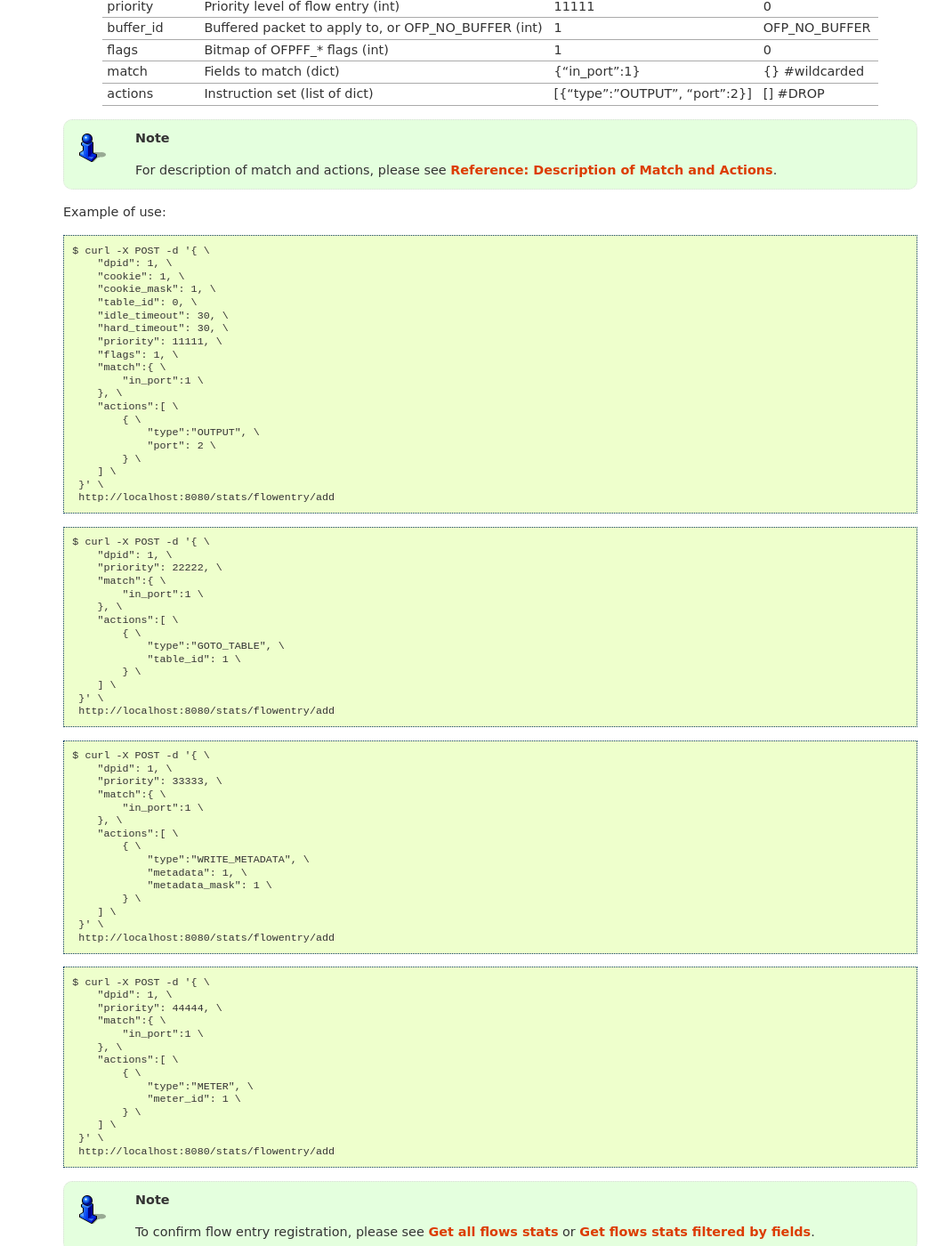
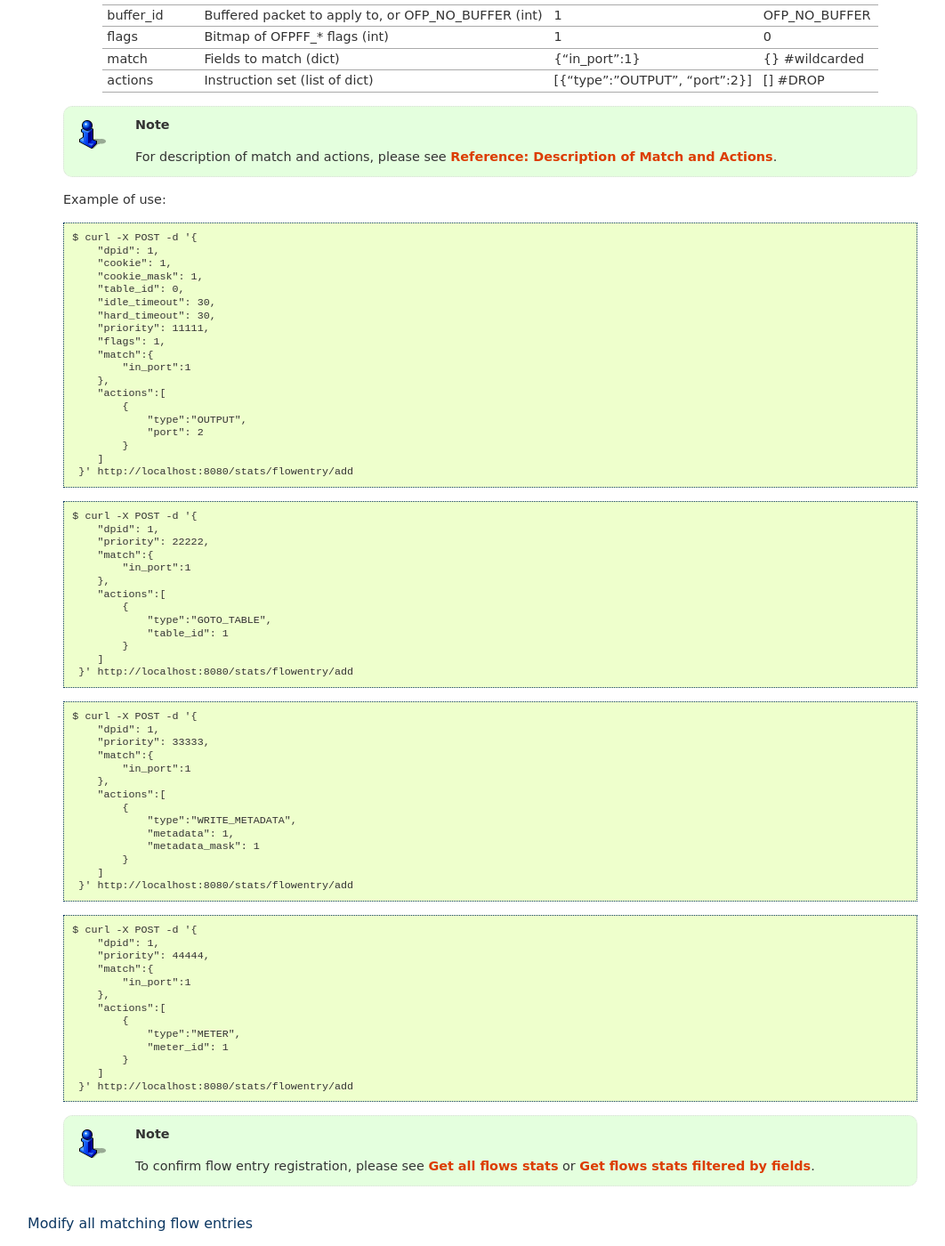
Before and after one commit to faucetsdn/ryu, a Sphinx documentation site: the page built from doc/source/app/ofctl_rest.rst, in a window 1280 px wide and 1400 px high, scrolled down 11839 px. Shown: the whole window at 89% size, without its empty margins (89-1151 px from the left). Built offline with Sphinx 7.4.7, drawn with Linux system fonts in a browser that asks for light colours; some of the changed text lies outside the part shown.

```diff
--- a/doc/source/app/ofctl_rest.rst
+++ b/doc/source/app/ofctl_rest.rst
@@ -190,16 +190,15 @@ Get flows stats filtered by fields
 
     Example of use::
 
-        $ curl -X POST -d '{ \
-             "table_id": 0, \
-             "out_port": 2, \
-             "cookie": 1, \
-             "cookie_mask": 1, \
-             "match":{ \
-                 "in_port":1 \
-             } \
-         }' \
-         http://localhost:8080/stats/flow/1
+        $ curl -X POST -d '{
+             "table_id": 0,
+             "out_port": 2,
+             "cookie": 1,
+             "cookie_mask": 1,
+             "match":{
+                 "in_port":1
+             }
+         }' http://localhost:8080/stats/flow/1
 
     ::
 
@@ -752,78 +751,74 @@ Add a flow entry
 
     Example of use::
 
-        $ curl -X POST -d '{ \
-            "dpid": 1, \
-            "cookie": 1, \
-            "cookie_mask": 1, \
-            "table_id": 0, \
-            "idle_timeout": 30, \
-            "hard_timeout": 30, \
-            "priority": 11111, \
-            "flags": 1, \
-            "match":{ \
-                "in_port":1 \
-            }, \
-            "actions":[ \
-                { \
-                    "type":"OUTPUT", \
-                    "port": 2 \
-                } \
-            ] \
-         }' \
-         http://localhost:8080/stats/flowentry/add
+        $ curl -X POST -d '{
+            "dpid": 1,
+            "cookie": 1,
+            "cookie_mask": 1,
+            "table_id": 0,
+            "idle_timeout": 30,
+            "hard_timeout": 30,
+            "priority": 11111,
+            "flags": 1,
+            "match":{
+                "in_port":1
+            },
+            "actions":[
+                {
+                    "type":"OUTPUT",
+                    "port": 2
+                }
+            ]
+         }' http://localhost:8080/stats/flowentry/add
 
     ::
 
-        $ curl -X POST -d '{ \
-            "dpid": 1, \
-            "priority": 22222, \
-            "match":{ \
-                "in_port":1 \
-            }, \
-            "actions":[ \
-                { \
-                    "type":"GOTO_TABLE", \
-                    "table_id": 1 \
-                } \
-            ] \
-         }' \
-         http://localhost:8080/stats/flowentry/add
+        $ curl -X POST -d '{
+            "dpid": 1,
+            "priority": 22222,
+            "match":{
+                "in_port":1
+            },
+            "actions":[
+                {
+                    "type":"GOTO_TABLE",
+                    "table_id": 1
+                }
+            ]
+         }' http://localhost:8080/stats/flowentry/add
 
     ::
 
-        $ curl -X POST -d '{ \
-            "dpid": 1, \
-            "priority": 33333, \
-            "match":{ \
-                "in_port":1 \
-            }, \
-            "actions":[ \
-                { \
-                    "type":"WRITE_METADATA", \
-                    "metadata": 1, \
-                    "metadata_mask": 1 \
-                } \
-            ] \
-         }' \
-         http://localhost:8080/stats/flowentry/add
+        $ curl -X POST -d '{
+            "dpid": 1,
+            "priority": 33333,
+            "match":{
+                "in_port":1
+            },
+            "actions":[
+                {
+                    "type":"WRITE_METADATA",
+                    "metadata": 1,
+                    "metadata_mask": 1
+                }
+            ]
+         }' http://localhost:8080/stats/flowentry/add
 
     ::
 
-        $ curl -X POST -d '{ \
-            "dpid": 1, \
-            "priority": 44444, \
-            "match":{ \
-                "in_port":1 \
-            }, \
-            "actions":[ \
-                { \
-                    "type":"METER", \
-                    "meter_id": 1 \
-                } \
-            ] \
-         }' \
-         http://localhost:8080/stats/flowentry/add
+        $ curl -X POST -d '{
+            "dpid": 1,
+            "priority": 44444,
+            "match":{
+                "in_port":1
+            },
+            "actions":[
+                {
+                    "type":"METER",
+                    "meter_id": 1
+                }
+            ]
+         }' http://localhost:8080/stats/flowentry/add
 
     .. NOTE::
 
@@ -862,26 +857,25 @@ Modify all matching flow entries
 
     Example of use::
 
-        $ curl -X POST -d '{ \
-            "dpid": 1, \
-            "cookie": 1, \
-            "cookie_mask": 1, \
-            "table_id": 0, \
-            "idle_timeout": 30, \
-            "hard_timeout": 30, \
-            "priority": 11111, \
-            "flags": 1, \
-            "match":{ \
-                "in_port":1 \
-            }, \
-            "actions":[ \
-                { \
-                    "type":"OUTPUT", \
-                    "port": 2 \
-                } \
-            ] \
-         }' \
-         http://localhost:8080/stats/flowentry/modify
+        $ curl -X POST -d '{
+            "dpid": 1,
+            "cookie": 1,
+            "cookie_mask": 1,
+            "table_id": 0,
+            "idle_timeout": 30,
+            "hard_timeout": 30,
+            "priority": 11111,
+            "flags": 1,
+            "match":{
+                "in_port":1
+            },
+            "actions":[
+                {
+                    "type":"OUTPUT",
+                    "port": 2
+                }
+            ]
+         }' http://localhost:8080/stats/flowentry/modify
 
 
 Modify flow entry strictly
@@ -916,26 +910,25 @@ Modify flow entry strictly
 
     Example of use::
 
-        $ curl -X POST -d '{ \
-            "dpid": 1, \
-            "cookie": 1, \
-            "cookie_mask": 1, \
-            "table_id": 0, \
-            "idle_timeout": 30, \
-            "hard_timeout": 30, \
-            "priority": 11111, \
-            "flags": 1, \
-            "match":{ \
-                "in_port":1 \
-            }, \
-            "actions":[ \
-                { \
-                    "type":"OUTPUT", \
-                    "port": 2 \
-                } \
-            ] \
-         }' \
-         http://localhost:8080/stats/flowentry/modify_strict
+        $ curl -X POST -d '{
+            "dpid": 1,
+            "cookie": 1,
+            "cookie_mask": 1,
+            "table_id": 0,
+            "idle_timeout": 30,
+            "hard_timeout": 30,
+            "priority": 11111,
+            "flags": 1,
+            "match":{
+                "in_port":1
+            },
+            "actions":[
+                {
+                    "type":"OUTPUT",
+                    "port": 2
+                }
+            ]
+         }' http://localhost:8080/stats/flowentry/modify_strict
 
 
 Delete all matching flow entries
@@ -972,26 +965,25 @@ Delete all matching flow entries
 
     Example of use::
 
-        $ curl -X POST -d '{ \
-            "dpid": 1, \
-            "cookie": 1, \
-            "cookie_mask": 1, \
-            "table_id": 0, \
-            "idle_timeout": 30, \
-            "hard_timeout": 30, \
-            "priority": 11111, \
-            "flags": 1, \
-            "match":{ \
-                "in_port":1 \
-            }, \
-            "actions":[ \
-                { \
-                    "type":"OUTPUT", \
-                    "port": 2 \
-                } \
-            ] \
-         }' \
-         http://localhost:8080/stats/flowentry/delete
+        $ curl -X POST -d '{
+            "dpid": 1,
+            "cookie": 1,
+            "cookie_mask": 1,
+            "table_id": 0,
+            "idle_timeout": 30,
+            "hard_timeout": 30,
+            "priority": 11111,
+            "flags": 1,
+            "match":{
+                "in_port":1
+            },
+            "actions":[
+                {
+                    "type":"OUTPUT",
+                    "port": 2
+                }
+            ]
+         }' http://localhost:8080/stats/flowentry/delete
 
 
 Delete flow entry strictly
@@ -1028,26 +1020,25 @@ Delete flow entry strictly
 
     Example of use::
 
-        $ curl -X POST -d '{ \
-            "dpid": 1, \
-            "cookie": 1, \
-            "cookie_mask": 1, \
-            "table_id": 0, \
-            "idle_timeout": 30, \
-            "hard_timeout": 30, \
-            "priority": 11111, \
-            "flags": 1, \
-            "match":{ \
-                "in_port":1 \
-            }, \
-            "actions":[ \
-                { \
-                    "type":"OUTPUT", \
-                    "port": 2 \
-                } \
-            ] \
-         }' \
-         http://localhost:8080/stats/flowentry/delete_strict
+        $ curl -X POST -d '{
+            "dpid": 1,
+            "cookie": 1,
+            "cookie_mask": 1,
+            "table_id": 0,
+            "idle_timeout": 30,
+            "hard_timeout": 30,
+            "priority": 11111,
+            "flags": 1,
+            "match":{
+                "in_port":1
+            },
+            "actions":[
+                {
+                    "type":"OUTPUT",
+                    "port": 2
+                }
+            ]
+         }' http://localhost:8080/stats/flowentry/delete_strict
 
 
 Delete all flow entries
@@ -1099,22 +1090,21 @@ Add a group entry
 
     Example of use::
 
-        $ curl -X POST -d '{ \
-            "dpid": 1, \
-            "type": "ALL", \
-            "group_id": 1, \
-            "buckets": [ \
-                { \
-                    "actions": [ \
-                        { \
-                            "type": "OUTPUT", \
-                            "port": 1 \
-                        } \
-                    ] \
-                } \
-            ] \
-         }' \
-         http://localhost:8080/stats/groupentry/add
+        $ curl -X POST -d '{
+            "dpid": 1,
+            "type": "ALL",
+            "group_id": 1,
+            "buckets": [
+                {
+                    "actions": [
+                        {
+                            "type": "OUTPUT",
+                            "port": 1
+                        }
+                    ]
+                }
+            ]
+         }' http://localhost:8080/stats/groupentry/add
 
     .. NOTE::
 
@@ -1153,22 +1143,21 @@ Modify a group entry
 
     Example of use::
 
-        $ curl -X POST -d '{ \
-            "dpid": 1, \
-            "type": "ALL", \
-            "group_id": 1, \
-            "buckets": [ \
-                { \
-                    "actions": [ \
-                        { \
-                            "type": "OUTPUT", \
-                            "port": 1 \
-                        } \
-                    ] \
-                } \
-            ] \
-         }' \
-         http://localhost:8080/stats/groupentry/modify
+        $ curl -X POST -d '{
+            "dpid": 1,
+            "type": "ALL",
+            "group_id": 1,
+            "buckets": [
+                {
+                    "actions": [
+                        {
+                            "type": "OUTPUT",
+                            "port": 1
+                        }
+                    ]
+                }
+            ]
+         }' http://localhost:8080/stats/groupentry/modify
 
 
 Delete a group entry
@@ -1194,11 +1183,10 @@ Delete a group entry
 
     Example of use::
 
-        $ curl -X POST -d '{ \
-            "dpid": 1, \
-            "group_id": 1 \
-         }' \
-         http://localhost:8080/stats/groupentry/delete
+        $ curl -X POST -d '{
+            "dpid": 1,
+            "group_id": 1
+         }' http://localhost:8080/stats/groupentry/delete
 
 
 Modify the behavior of the port
@@ -1226,13 +1214,12 @@ Modify the behavior of the port
 
     Example of use::
 
-        $ curl -X POST -d '{ \
-            "dpid": 1, \
-            "port_no": 1, \
-            "config": 1, \
-            "mask": 1 \
-            }' \
-         http://localhost:8080/stats/portdesc/modify
+        $ curl -X POST -d '{
+            "dpid": 1,
+            "port_no": 1,
+            "config": 1,
+            "mask": 1
+            }' http://localhost:8080/stats/portdesc/modify
 
     .. NOTE::
 
@@ -1267,18 +1254,17 @@ Add a meter entry
 
     Example of use::
 
-        $ curl -X POST -d '{ \
-            "dpid": 1, \
-            "flags": "KBPS", \
-            "meter_id": 1, \
-            "bands": [ \
-                { \
-                    "type": "DROP", \
-                    "rate": 1000 \
-                } \
-            ] \
-         }' \
-         http://localhost:8080/stats/meterentry/add
+        $ curl -X POST -d '{
+            "dpid": 1,
+            "flags": "KBPS",
+            "meter_id": 1,
+            "bands": [
+                {
+                    "type": "DROP",
+                    "rate": 1000
+                }
+            ]
+         }' http://localhost:8080/stats/meterentry/add
 
     .. NOTE::
 
@@ -1313,18 +1299,17 @@ Modify a meter entry
 
     Example of use::
 
-        $ curl -X POST -d '{ \
-            "dpid": 1, \
-            "meter_id": 1, \
-            "flags": "KBPS", \
-            "bands": [ \
-                { \
-                    "type": "DROP", \
-                    "rate": 1000 \
-                } \
-            ] \
-         }' \
-         http://localhost:8080/stats/meterentry/modify
+        $ curl -X POST -d '{
+            "dpid": 1,
+            "meter_id": 1,
+            "flags": "KBPS",
+            "bands": [
+                {
+                    "type": "DROP",
+                    "rate": 1000
+                }
+            ]
+         }' http://localhost:8080/stats/meterentry/modify
 
 
 Delete a meter entry
@@ -1350,11 +1335,10 @@ Delete a meter entry
 
     Example of use::
 
-        $ curl -X POST -d '{ \
-            "dpid": 1, \
-            "meter_id": 1 \
-         }' \
-         http://localhost:8080/stats/meterentry/delete
+        $ curl -X POST -d '{
+            "dpid": 1,
+            "meter_id": 1
+         }' http://localhost:8080/stats/meterentry/delete
 
 
 Support for experimenter multipart
@@ -1387,14 +1371,13 @@ Send a experimenter message
 
     Example of use::
 
-        $ curl -X POST -d '{ \
-            "dpid": 1, \
-            "experimenter": 1, \
-            "exp_type": 1, \
-            "data_type": "ascii", \
-            "data": "data" \
-            }' \
-         http://localhost:8080/stats/experimenter/1
+        $ curl -X POST -d '{
+            "dpid": 1,
+            "experimenter": 1,
+            "exp_type": 1,
+            "data_type": "ascii",
+            "data": "data"
+            }' http://localhost:8080/stats/experimenter/1
 
 
 .. _description-of-match-and-actions:
```
